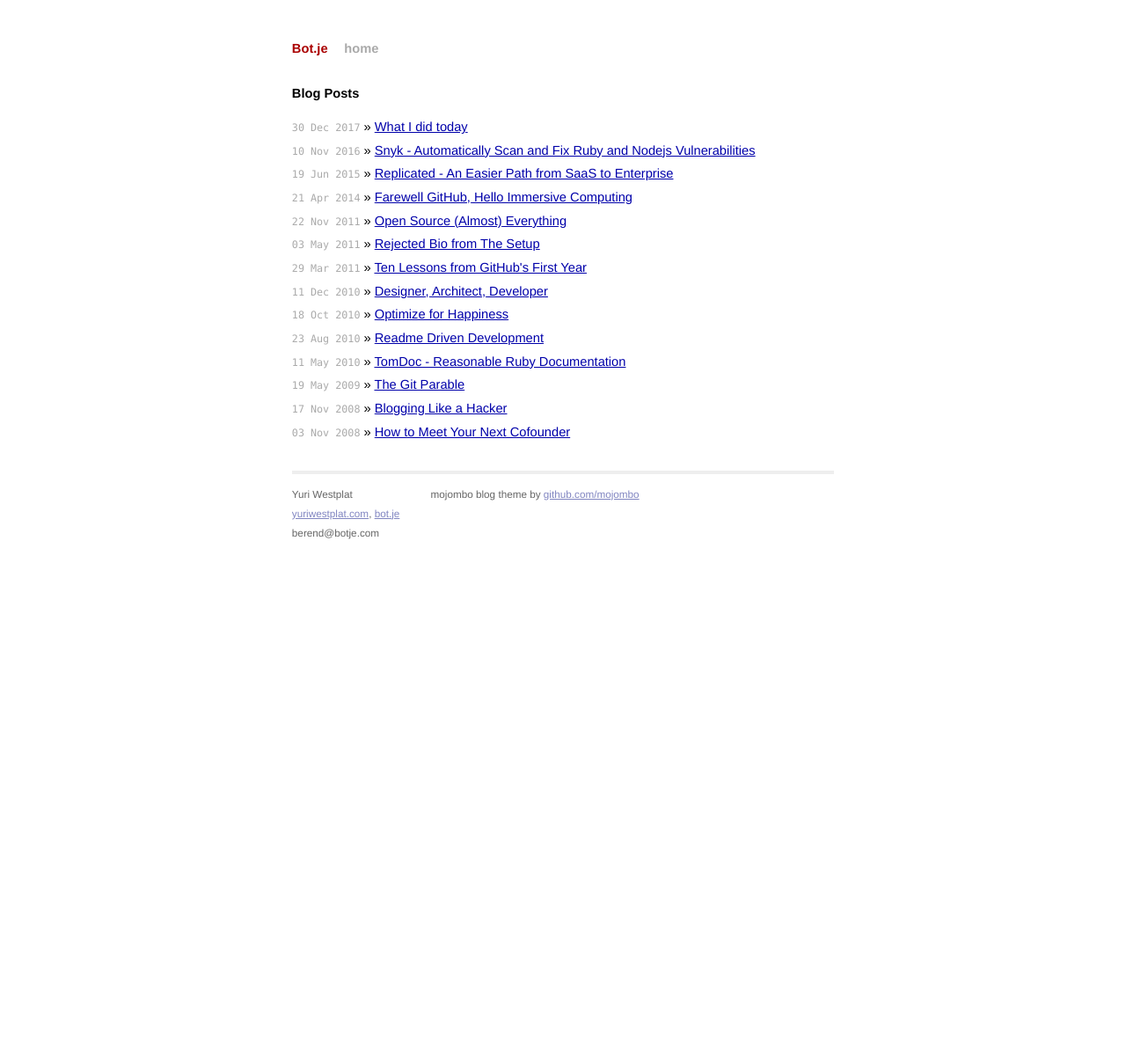
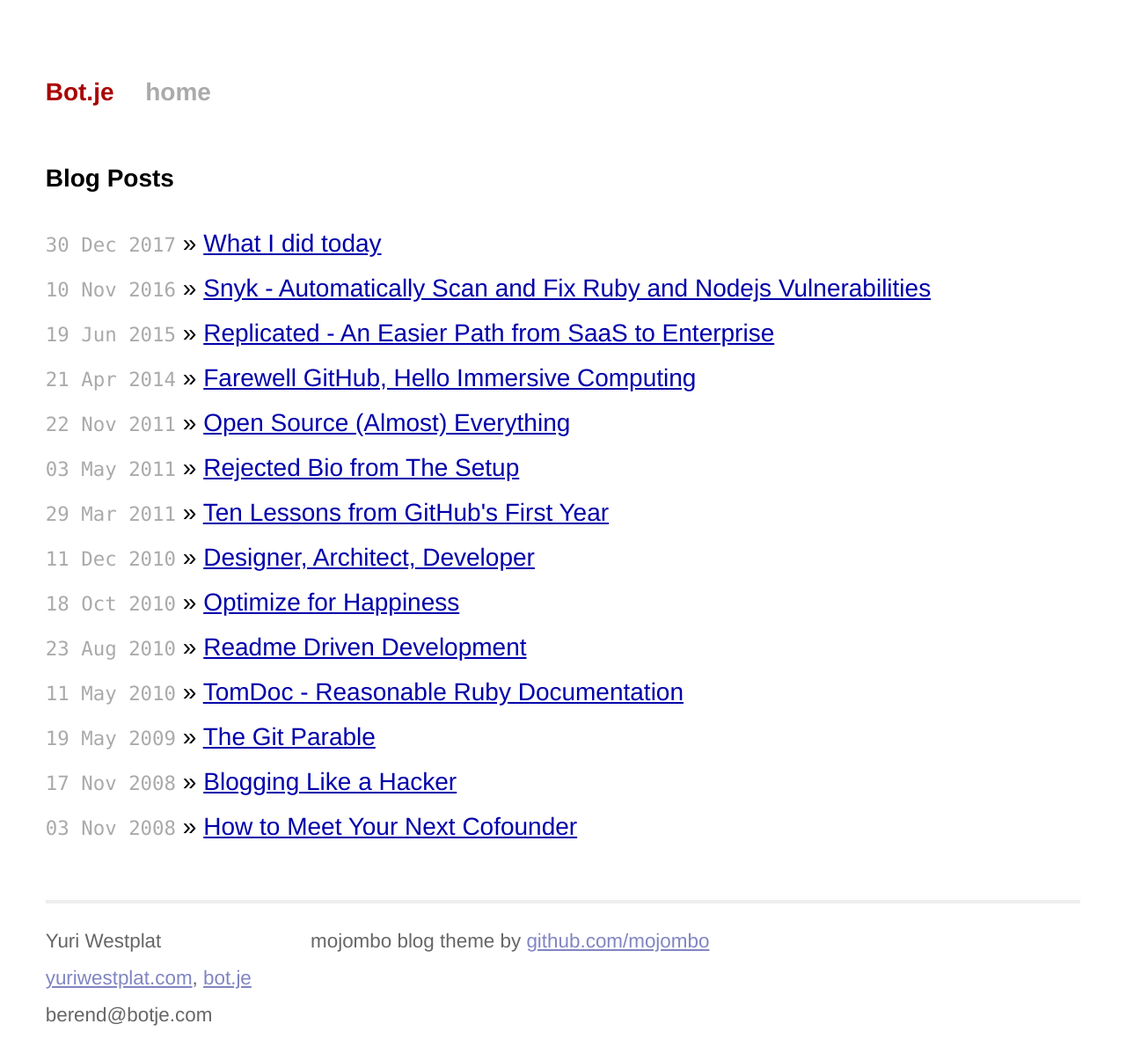
Before and after one commit to mojombo/mojombo.github.io, a Jekyll site: the page built from index.html, in a window 1280 px wide. Shown: the whole page at 88% size. Built offline with Jekyll 4.4.1, drawn with Linux system fonts in a browser that asks for light colours; before the commit the page ends 944 px from its top, so only the background shows below that.

Commit message:
Update screen.css

```diff
--- a/css/screen.css
+++ b/css/screen.css
@@ -79,7 +79,7 @@ ul.posts {
 /*****************************************************************************/
 
 .site {
-  font-size: 110%;
+  font-size: 210%;
   text-align: justify;
   width: 42em;
   margin: 3em auto 2em auto;
@@ -87,7 +87,7 @@ ul.posts {
 }
 
 .title {
-  color: #a00;
+  color: #ff0000;
   font-weight: bold;
   margin-bottom: 2em;
 }
```
